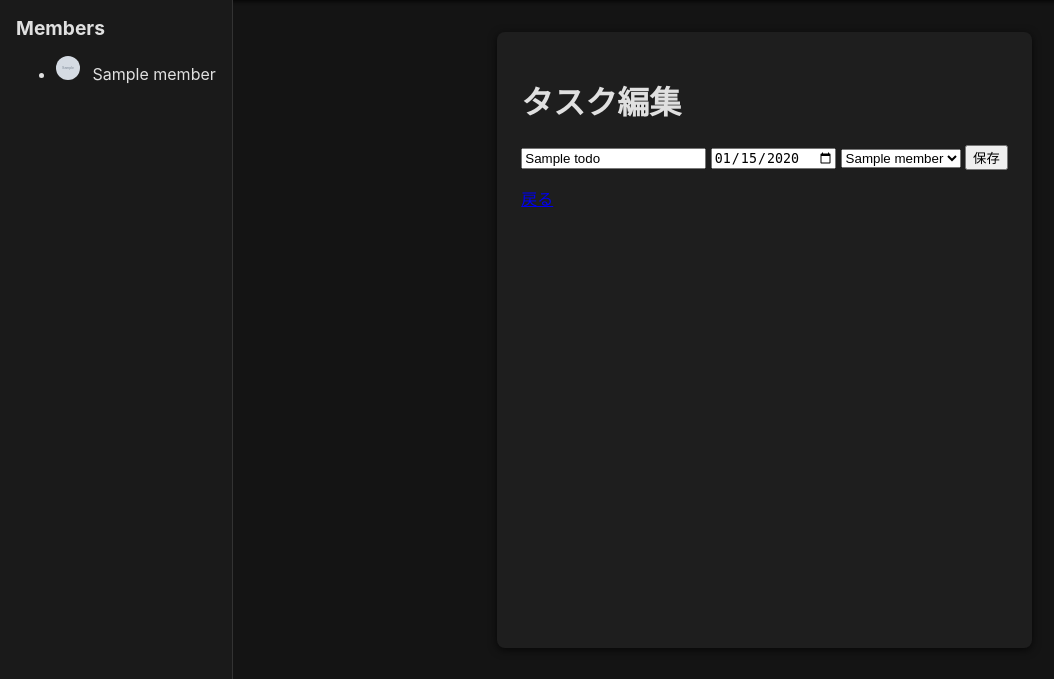
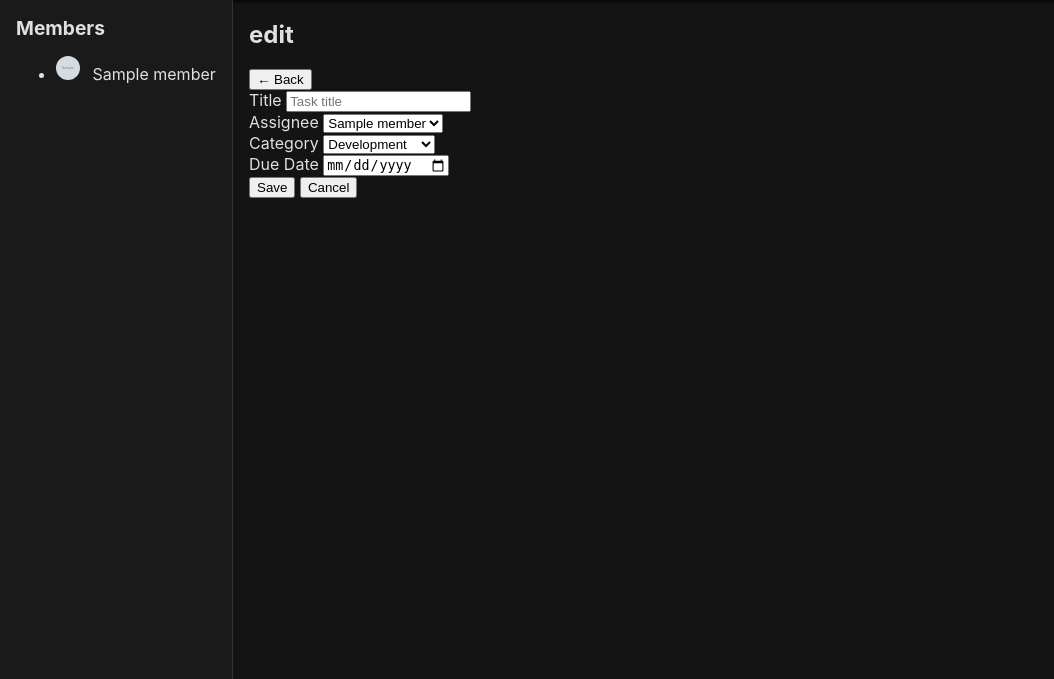
Before and after one commit to nosu0135/team-todo-app, a Django app: template todo/templates/todo/detail.html in a window 1280 px wide. Shown: the part 64-743 px from the top of the page, without its empty margins (0-1054 px from the left). Run offline with Django 5.2, Linux system fonts and the light colour scheme; the template is opened without the code that fills it: most values are stand-ins (such as "Sample title", 1, 10 or a date in 2020); grey boxes marked "Sample" are stand-in pictures.

Commit message:
Update detail.html

```diff
--- a/todo/templates/todo/detail.html
+++ b/todo/templates/todo/detail.html
@@ -28,25 +28,48 @@
       </ul>
     </aside>
 
- 　 <div class="detail-container">
 
-    <!-- 編集画面：より詳細な内容 -->
-    <h1>タスク編集</h1>
-    <form method="post">
-      {% csrf_token %}
-      <input type="text" name="title" value="{{ todo.title }}" required>
-      <input type="date" name="due_date" value="{{ todo.due_date|date:'Y-m-d' }}" required>
-      <select name="assignee">
-        {% for member in members %}
-          <option value="{{ member.pk }}" {% if member.pk == todo.assignee.pk %}selected{% endif %}>{{ member.name }}</option>
-        {% endfor %}
-      </select>
-      <button type="submit">保存</button>
-    </form>
-    <a href="{% url 'todo:index' %}">戻る</a>
-
-
-
+ 　<!-- この画面のメイン機能 -->
+ <section class="add-task">
+  <header class="add-header">
+    <h2>edit</h2>
+    <button class="btn-back">← Back</button>
+  </header>
+  <form class="add-task-form" method="post" action="{% url 'todo:create' %}">
+    {% csrf_token %}
+    <div class="form-group">
+      <label for="id_title">Title</label>
+      <input type="text" id="id_title" name="title" placeholder="Task title" required>
+    </div>
+    <div class="form-row">
+      <div class="form-group">
+        <label for="id_assignee">Assignee</label>
+        <select id="id_assignee" name="assignee">
+          {% for member in members %}
+          <option value="{{ member.pk }}">{{ member.name }}</option>
+          {% endfor %}
+        </select>
+      </div>
+      <div class="form-group">
+        <label for="id_category">Category</label>
+        <select id="id_category" name="category">
+          <option value="development">Development</option>
+          <option value="design">Design</option>
+          <option value="testing">Testing</option>
+          <option value="documentation">Documentation</option>
+        </select>
+      </div>
+    </div>
+    <div class="form-group">
+      <label for="id_due_date">Due Date</label>
+      <input type="date" id="id_due_date" name="due_date" required>
+    </div>
+    <div class="form-actions">
+      <button type="submit" class="btn-save">Save</button>
+      <button type="button" class="btn-cancel" onclick="location.href='{% url 'todo:index' %}'">Cancel</button>
+    </div>
+  </form>
+</section>
 
 </body>
 </html>
```
